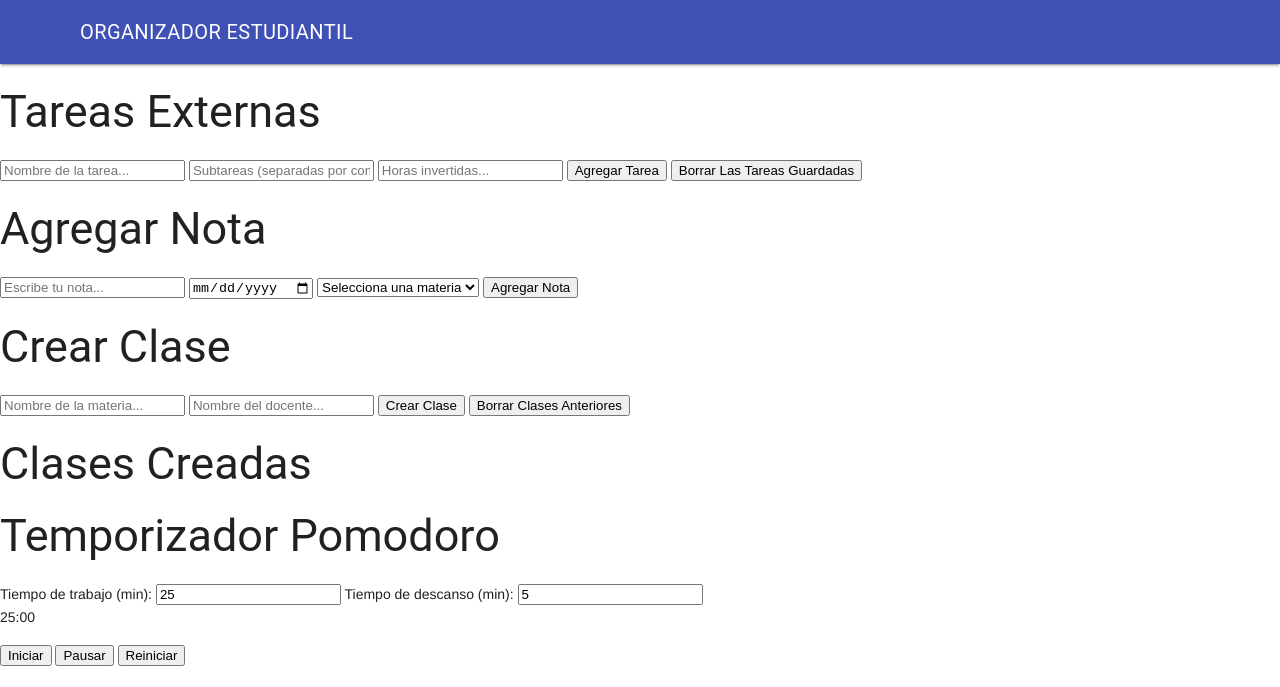
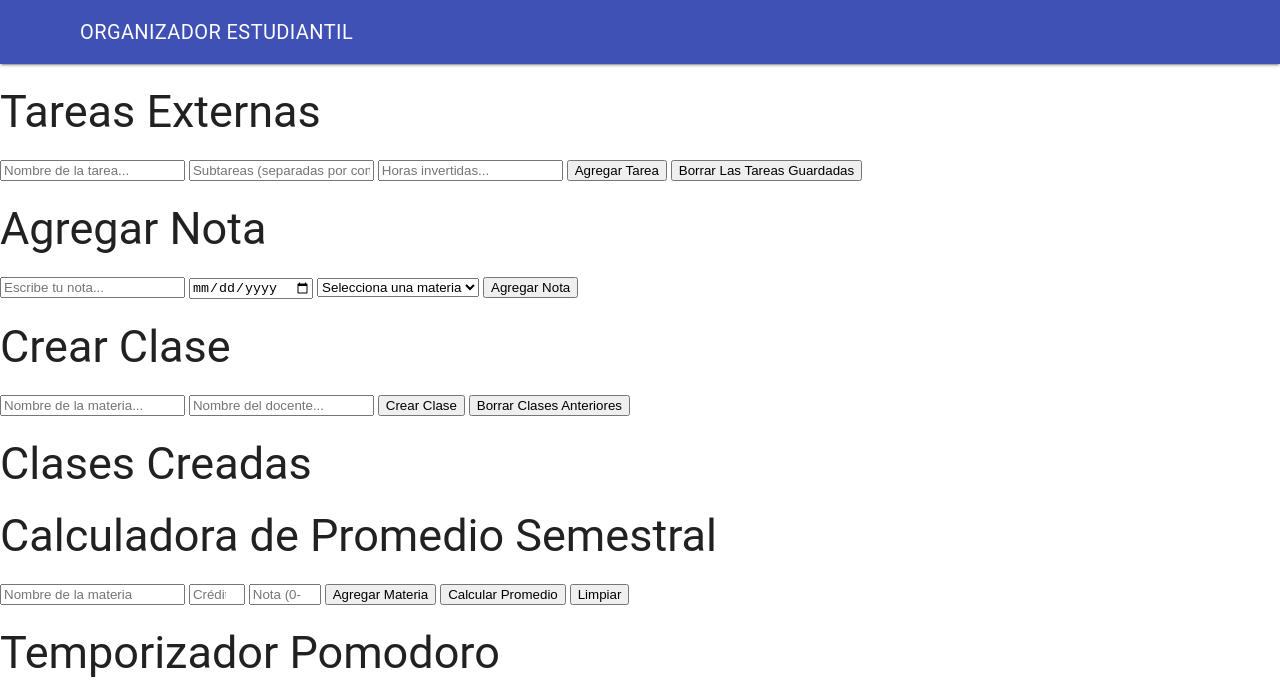
Before and after one commit to Eljeiko/Proyecto_AMS_1, a website: page index.html in a window 1280 px wide. Shown: the top 687 px of the page. Drawn offline with nearby package versions, Linux system fonts and the light colour scheme.

Commit message:
Promedio semestral
:D

```diff
--- a/index.html
+++ b/index.html
@@ -70,6 +70,21 @@
 
           <h2>Clases Creadas</h2>
           <div id="clases-container"></div>
+
+          <!-- Calculadora de Promedio Semestral -->
+          <div class="section">
+            <h2>Calculadora de Promedio Semestral</h2>
+            <div>
+              <input type="text" id="materiaInput" placeholder="Nombre de la materia" />
+              <input type="number" id="creditosInput" placeholder="Créditos" min="1" max="10" />
+              <input type="number" id="notaInput" placeholder="Nota (0-10)" min="0" max="10" step="0.1" />
+              <button onclick="agregarMateria()">Agregar Materia</button>
+              <button onclick="calcularPromedio()">Calcular Promedio</button>
+              <button onclick="limpiarMaterias()">Limpiar</button>
+            </div>
+            <div id="materiasContainer"></div>
+            <div id="resultadoPromedio"></div>
+          </div>
 
           <!-- Sección Pomodoro -->
           <div class="section">
```
